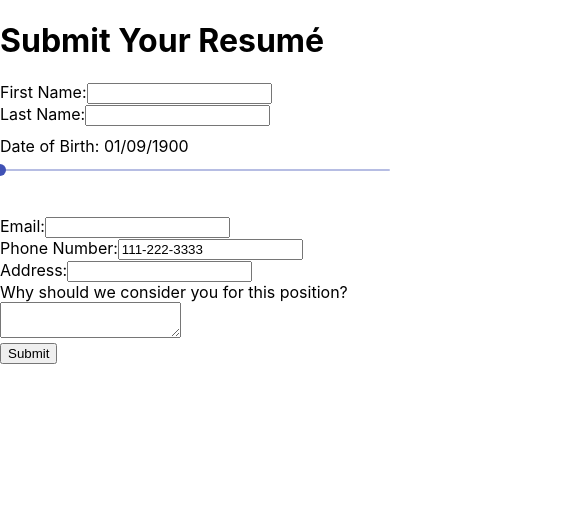
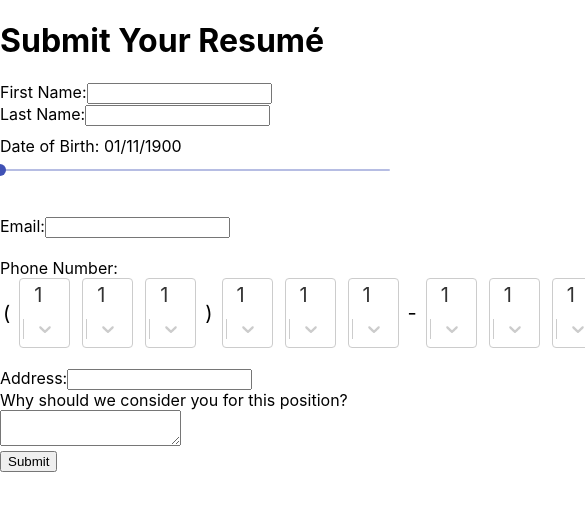
Before and after one commit to agervase/gervase-monica-badui, a React (Create React App) app: page / in a window 390 px wide. Shown: the top 510 px of the page, 585 px wide, since content can reach past the window. Built offline with nearby package versions, Linux system fonts and the light colour scheme.

Commit message:
phone number selection

```diff
--- a/package.json
+++ b/package.json
@@ -16,6 +16,7 @@
     "react": "^18.1.0",
     "react-dom": "^18.1.0",
     "react-scripts": "5.0.1",
+    "react-select": "^5.3.2",
     "stylelint": "^14.8.2",
     "typescript": "^4.6.4",
     "typescript-styled-plugin": "^0.18.2",
--- a/src/Components/DobInput/DobInput.tsx
+++ b/src/Components/DobInput/DobInput.tsx
@@ -1,10 +1,9 @@
 import React from "react";
-import Slider from "@material-ui/core/Slider";
 import { CustomSlider, Container } from "./DobInput.css";
 
 // slider selection
 export const DobInput = () => {
-  const JanFirst1900 = 44698;
+  const JanFirst1900 = 44696;
 
   function getFormattedDate(date: Date) {
     var year = date.getFullYear();
--- /dev/null
+++ b/src/Components/PhoneInput/PhoneInput.css.ts
@@ -0,0 +1,14 @@
+import styled from "@emotion/styled";
+export const NumbersContainer = styled.div`
+  display: flex;
+  align-items: center;
+  font-size: 20px;
+
+  div {
+    margin: 0 3px;
+  }
+`;
+
+export const Container = styled.div`
+  margin: 20px 0;
+`;
--- a/src/Components/PhoneInput/PhoneInput.tsx
+++ b/src/Components/PhoneInput/PhoneInput.tsx
@@ -1,18 +1,90 @@
 import React from "react";
+import Select from "react-select";
+import { Container, NumbersContainer } from "./PhoneInput.css";
 
 // dropdowns for each number
 export const PhoneInput = () => {
+  const numberOptions = [
+    { value: "1", label: "1" },
+    { value: "2", label: "2" },
+    { value: "3", label: "3" },
+    { value: "4", label: "4" },
+    { value: "5", label: "5" },
+    { value: "6", label: "6" },
+    { value: "7", label: "7" },
+    { value: "8", label: "8" },
+    { value: "9", label: "9" },
+    { value: "0", label: "0" },
+  ];
+
   return (
-    <div>
-      {" "}
+    <Container>
       <label>Phone Number:</label>
-      <input
-        type="tel"
-        id="phone"
-        name="phone"
-        value="111-222-3333"
-        pattern="[0-9]{3}-[0-9]{3}-[0-9]{4}"
-      />
-    </div>
+      <NumbersContainer>
+        <div>{`(`}</div>
+        <Select
+          className="number"
+          defaultValue={numberOptions[0]}
+          name="first"
+          options={numberOptions}
+        />
+        <Select
+          className="number"
+          defaultValue={numberOptions[0]}
+          name="second"
+          options={numberOptions}
+        />
+        <Select
+          className="number"
+          defaultValue={numberOptions[0]}
+          name="third"
+          options={numberOptions}
+        />
+        <div>{`)`}</div>
+        <Select
+          className="number"
+          defaultValue={numberOptions[0]}
+          name="fourth"
+          options={numberOptions}
+        />
+        <Select
+          className="number"
+          defaultValue={numberOptions[0]}
+          name="fifth"
+          options={numberOptions}
+        />
+        <Select
+          className="number"
+          defaultValue={numberOptions[0]}
+          name="sixth"
+          options={numberOptions}
+        />
+        <div>{`-`}</div>
+        <Select
+          className="number"
+          defaultValue={numberOptions[0]}
+          name="seventh"
+          options={numberOptions}
+        />
+        <Select
+          className="number"
+          defaultValue={numberOptions[0]}
+          name="eighth"
+          options={numberOptions}
+        />
+        <Select
+          className="number"
+          defaultValue={numberOptions[0]}
+          name="ninth"
+          options={numberOptions}
+        />
+        <Select
+          className="number"
+          defaultValue={numberOptions[0]}
+          name="tenth"
+          options={numberOptions}
+        />
+      </NumbersContainer>
+    </Container>
   );
 };
```
Also changed, not shown: 1 other file (tests, documents, lock files or other folders).
